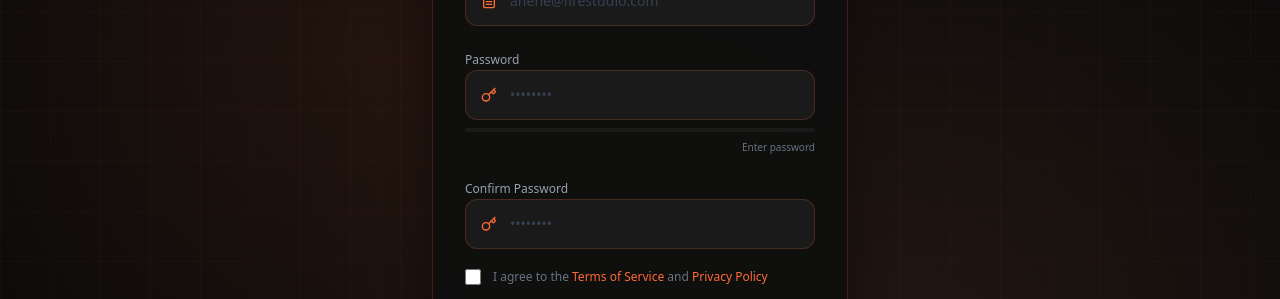
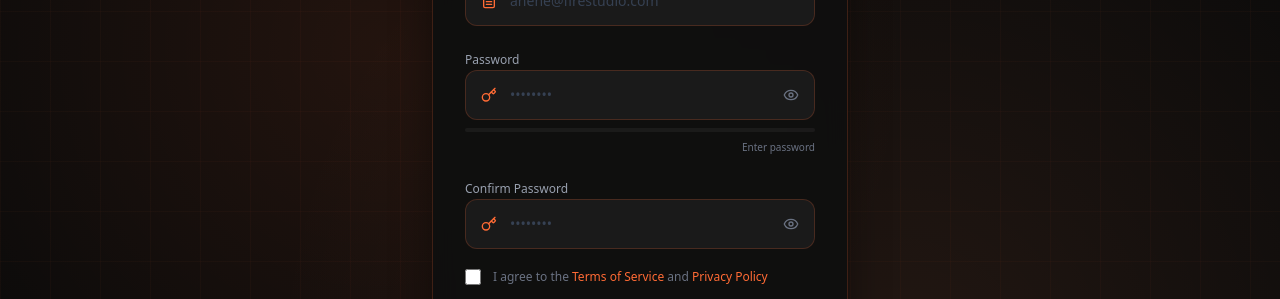
Before and after one commit to thegreatestfamily/fire_dashboard, a Next.js app: page /register in a window 1280 px wide. Shown: the part 489-788 px from the top of the page. Built offline with nearby package versions, Linux system fonts and the light colour scheme; no server answers.

Commit message:
ASANTE KWA KILA JAMBO

```diff
--- a/src/app/login/page.tsx
+++ b/src/app/login/page.tsx
@@ -3,7 +3,7 @@
 import React, { useState } from "react";
 import Link from "next/link";
 import { useRouter } from "next/navigation";
-import { Loader2 } from "lucide-react";
+import { Loader2, Eye, EyeOff } from "lucide-react";
 import { Mail, Lock, LogIn, Github, Globe, CircleAlert } from "@/components/auth/AuthIcons";
 
 const BACKEND_URL = process.env.NEXT_PUBLIC_DASHBOARD_BACKEND_URL || "http://localhost:5000";
@@ -12,6 +12,7 @@ export default function LoginPage() {
     const router = useRouter();
     const [email, setEmail] = useState("");
     const [password, setPassword] = useState("");
+    const [showPassword, setShowPassword] = useState(false);
     const [error, setError] = useState("");
     const [isLoading, setIsLoading] = useState(false);
 
@@ -103,13 +104,20 @@ export default function LoginPage() {
                             <div className="relative flex items-center">
                                 <Lock size={16} className="absolute left-4 text-[#FF6B35]" />
                                 <input
-                                    type="password"
+                                    type={showPassword ? "text" : "password"}
                                     value={password}
                                     onChange={(e) => setPassword(e.target.value)}
-                                    className="w-full rounded-xl border border-[#FF6B35]/20 bg-[#1A1A1A] py-3.5 pl-11 pr-4 text-sm text-white transition-all placeholder:text-gray-700 focus:border-[#FF6B35] focus:outline-none focus:ring-4 focus:ring-[#FF6B35]/10"
+                                    className="w-full rounded-xl border border-[#FF6B35]/20 bg-[#1A1A1A] py-3.5 pl-11 pr-11 text-sm text-white transition-all placeholder:text-gray-700 focus:border-[#FF6B35] focus:outline-none focus:ring-4 focus:ring-[#FF6B35]/10"
                                     placeholder="••••••••"
                                     required
                                 />
+                                <button
+                                    type="button"
+                                    onClick={() => setShowPassword(!showPassword)}
+                                    className="absolute right-4 text-gray-500 hover:text-[#FF6B35] transition-colors"
+                                >
+                                    {showPassword ? <EyeOff size={16} /> : <Eye size={16} />}
+                                </button>
                             </div>
                         </div>
 
--- a/src/app/register/page.tsx
+++ b/src/app/register/page.tsx
@@ -3,7 +3,7 @@
 import React, { useState, useEffect } from "react";
 import Link from "next/link";
 import { useRouter } from "next/navigation";
-import { Loader2 } from "lucide-react";
+import { Loader2, Eye, EyeOff } from "lucide-react";
 import { User, Mail, Lock, Building2, UserPlus, Github, Globe, CircleAlert, CircleCheck } from "@/components/auth/AuthIcons";
 
 const BACKEND_URL = process.env.NEXT_PUBLIC_DASHBOARD_BACKEND_URL || "http://localhost:5000";
@@ -23,6 +23,8 @@ export default function RegisterPage() {
     const [error, setError] = useState("");
     const [success, setSuccess] = useState(false);
     const [strength, setStrength] = useState(0);
+    const [showPassword, setShowPassword] = useState(false);
+    const [showConfirmPassword, setShowConfirmPassword] = useState(false);
 
     useEffect(() => {
         let s = 0;
@@ -208,14 +210,21 @@ export default function RegisterPage() {
                             <div className="relative flex items-center">
                                 <Lock size={16} className="absolute left-4 text-[#FF6B35]" />
                                 <input
-                                    type="password"
+                                    type={showPassword ? "text" : "password"}
                                     name="password"
                                     value={formData.password}
                                     onChange={handleChange}
-                                    className="w-full rounded-xl border border-[#FF6B35]/20 bg-[#1A1A1A] py-3.5 pl-11 pr-4 text-sm text-white transition-all placeholder:text-gray-700 focus:border-[#FF6B35] focus:outline-none focus:ring-4 focus:ring-[#FF6B35]/10"
+                                    className="w-full rounded-xl border border-[#FF6B35]/20 bg-[#1A1A1A] py-3.5 pl-11 pr-11 text-sm text-white transition-all placeholder:text-gray-700 focus:border-[#FF6B35] focus:outline-none focus:ring-4 focus:ring-[#FF6B35]/10"
                                     placeholder="••••••••"
                                     required
                                 />
+                                <button
+                                    type="button"
+                                    onClick={() => setShowPassword(!showPassword)}
+                                    className="absolute right-4 text-gray-500 hover:text-[#FF6B35] transition-colors"
+                                >
+                                    {showPassword ? <EyeOff size={16} /> : <Eye size={16} />}
+                                </button>
                             </div>
                             {/* Strength Meter */}
                             <div className="mt-2 h-1 w-full overflow-hidden rounded-full bg-white/5">
@@ -235,14 +244,21 @@ export default function RegisterPage() {
                             <div className="relative flex items-center">
                                 <Lock size={16} className="absolute left-4 text-[#FF6B35]" />
                                 <input
-                                    type="password"
+                                    type={showConfirmPassword ? "text" : "password"}
                                     name="confirmPassword"
                                     value={formData.confirmPassword}
                                     onChange={handleChange}
-                                    className="w-full rounded-xl border border-[#FF6B35]/20 bg-[#1A1A1A] py-3.5 pl-11 pr-4 text-sm text-white transition-all placeholder:text-gray-700 focus:border-[#FF6B35] focus:outline-none focus:ring-4 focus:ring-[#FF6B35]/10"
+                                    className="w-full rounded-xl border border-[#FF6B35]/20 bg-[#1A1A1A] py-3.5 pl-11 pr-11 text-sm text-white transition-all placeholder:text-gray-700 focus:border-[#FF6B35] focus:outline-none focus:ring-4 focus:ring-[#FF6B35]/10"
                                     placeholder="••••••••"
                                     required
                                 />
+                                <button
+                                    type="button"
+                                    onClick={() => setShowConfirmPassword(!showConfirmPassword)}
+                                    className="absolute right-4 text-gray-500 hover:text-[#FF6B35] transition-colors"
+                                >
+                                    {showConfirmPassword ? <EyeOff size={16} /> : <Eye size={16} />}
+                                </button>
                             </div>
                         </div>
 
```
